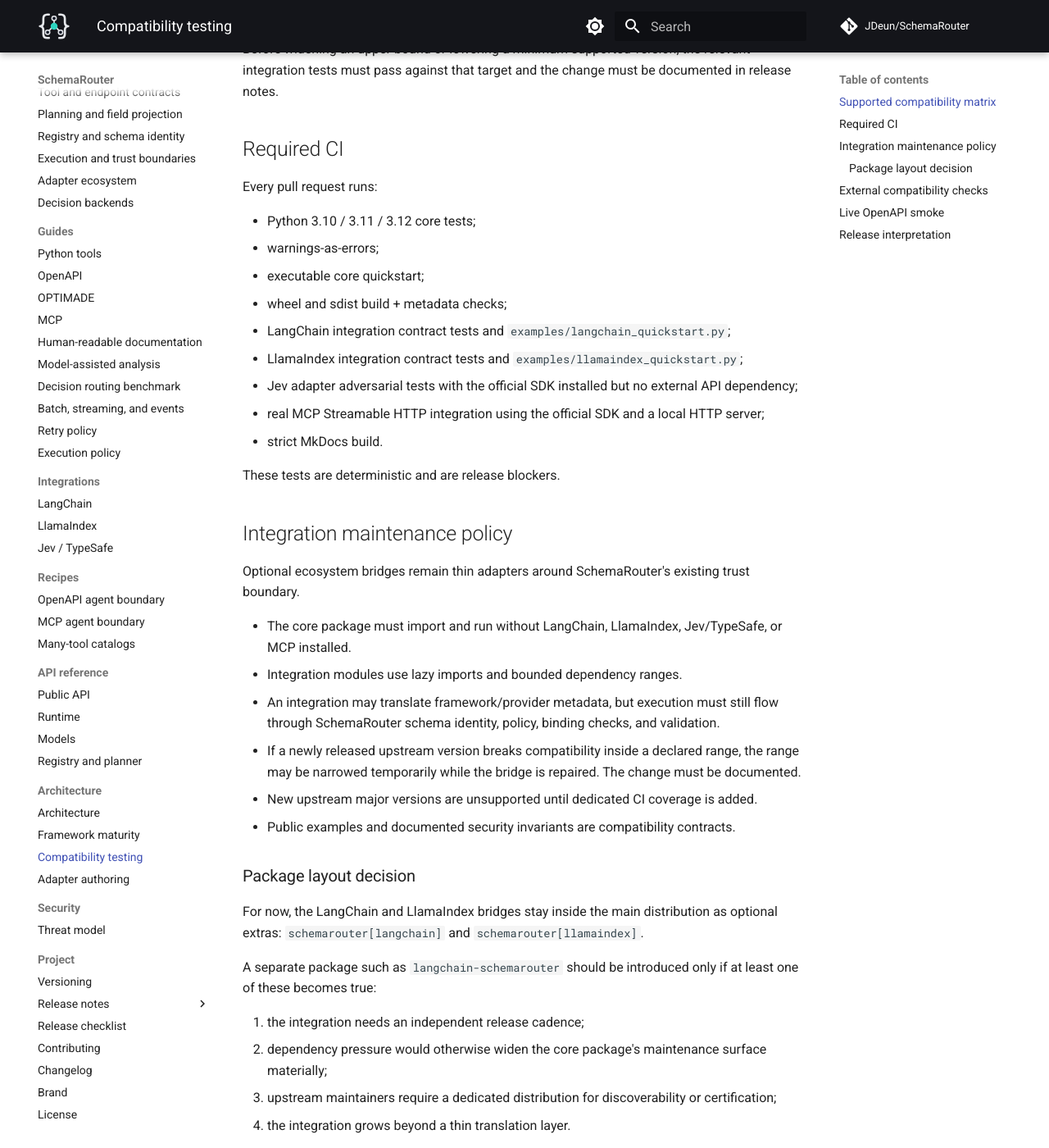
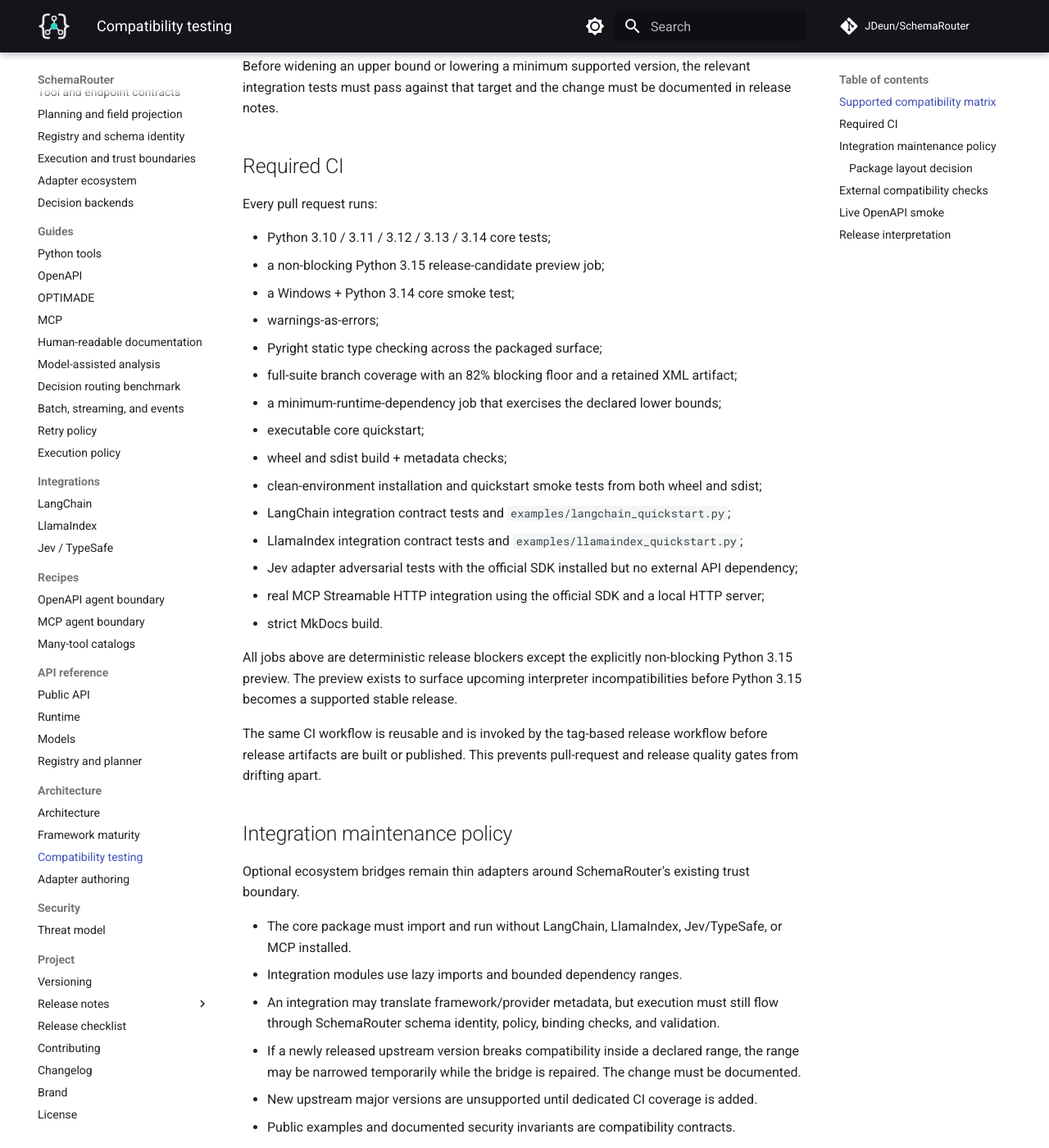
Before and after one commit to JDeun/SchemaRouter, an MkDocs documentation site: the page built from docs/compatibility.md, in a window 1280 px wide and 1400 px high, scrolled down 979 px. Shown: the whole window at 82% size. Built offline with MkDocs 1.6.1 and Material for MkDocs 9.7.7, drawn with Linux system fonts in a browser that asks for light colours; comment, search, counter and statistics services are not loaded; some of the changed text lies outside the part shown.

Commit message:
chore: finish compatibility and release quality gates (#21)
Add Python 3.14 support, Python 3.15 preview CI, Windows smoke coverage, branch-coverage regression protection, minimum-dependency testing, reusable release quality gates, and clean wheel/sdist artifact verification.

```diff
--- a/docs/compatibility.md
+++ b/docs/compatibility.md
@@ -10,7 +10,7 @@
 
 | Surface | Declared support | Pull-request gate | Notes |
 | --- | --- | --- | --- |
-| Python | 3.10, 3.11, 3.12 | Full core suite on all three versions | Package metadata requires Python >=3.10 |
+| Python | 3.10, 3.11, 3.12, 3.13, 3.14 | Full core suite on all five versions | Package metadata requires Python >=3.10; Python 3.15 RC is exercised as a non-blocking preview |
 | LangChain | `langchain-core>=1.6,<2` | Dedicated contract tests + runnable example on Python 3.12 | Optional `schemarouter[langchain]` extra |
 | LlamaIndex | `llama-index-core>=0.14,<1` | Dedicated contract tests + runnable example on Python 3.12 | Optional `schemarouter[llamaindex]` extra |
 | Jev / TypeSafe | `typesafe-sdk>=0.7,<1` | Dedicated adversarial contract tests on Python 3.12 | Optional `schemarouter[jev]` extra; no live API call in required CI |
@@ -25,17 +25,29 @@
 
 Every pull request runs:
 
-- Python 3.10 / 3.11 / 3.12 core tests;
+- Python 3.10 / 3.11 / 3.12 / 3.13 / 3.14 core tests;
+- a non-blocking Python 3.15 release-candidate preview job;
+- a Windows + Python 3.14 core smoke test;
 - warnings-as-errors;
+- Pyright static type checking across the packaged surface;
+- full-suite branch coverage with an 82% blocking floor and a retained XML artifact;
+- a minimum-runtime-dependency job that exercises the declared lower bounds;
 - executable core quickstart;
 - wheel and sdist build + metadata checks;
+- clean-environment installation and quickstart smoke tests from both wheel and sdist;
 - LangChain integration contract tests and `examples/langchain_quickstart.py`;
 - LlamaIndex integration contract tests and `examples/llamaindex_quickstart.py`;
 - Jev adapter adversarial tests with the official SDK installed but no external API dependency;
 - real MCP Streamable HTTP integration using the official SDK and a local HTTP server;
 - strict MkDocs build.
 
-These tests are deterministic and are release blockers.
+All jobs above are deterministic release blockers except the explicitly non-blocking Python 3.15
+preview. The preview exists to surface upcoming interpreter incompatibilities before Python 3.15
+becomes a supported stable release.
+
+The same CI workflow is reusable and is invoked by the tag-based release workflow before release
+artifacts are built or published. This prevents pull-request and release quality gates from drifting
+apart.
 
 ## Integration maintenance policy
 
```
Also changed, not shown: CHANGELOG.md (+12 -3 lines), CONTRIBUTING.md (+12 -8 lines), README.ko.md (+1 -0 lines), README.md (+1 -0 lines), docs/changelog.md (+12 -3 lines), docs/contributing.md (+12 -8 lines), docs/release-checklist.md (+7 -0 lines), docs/versioning.md (+3 -1 lines), pyproject.toml (+11 -0 lines), 4 other files.
